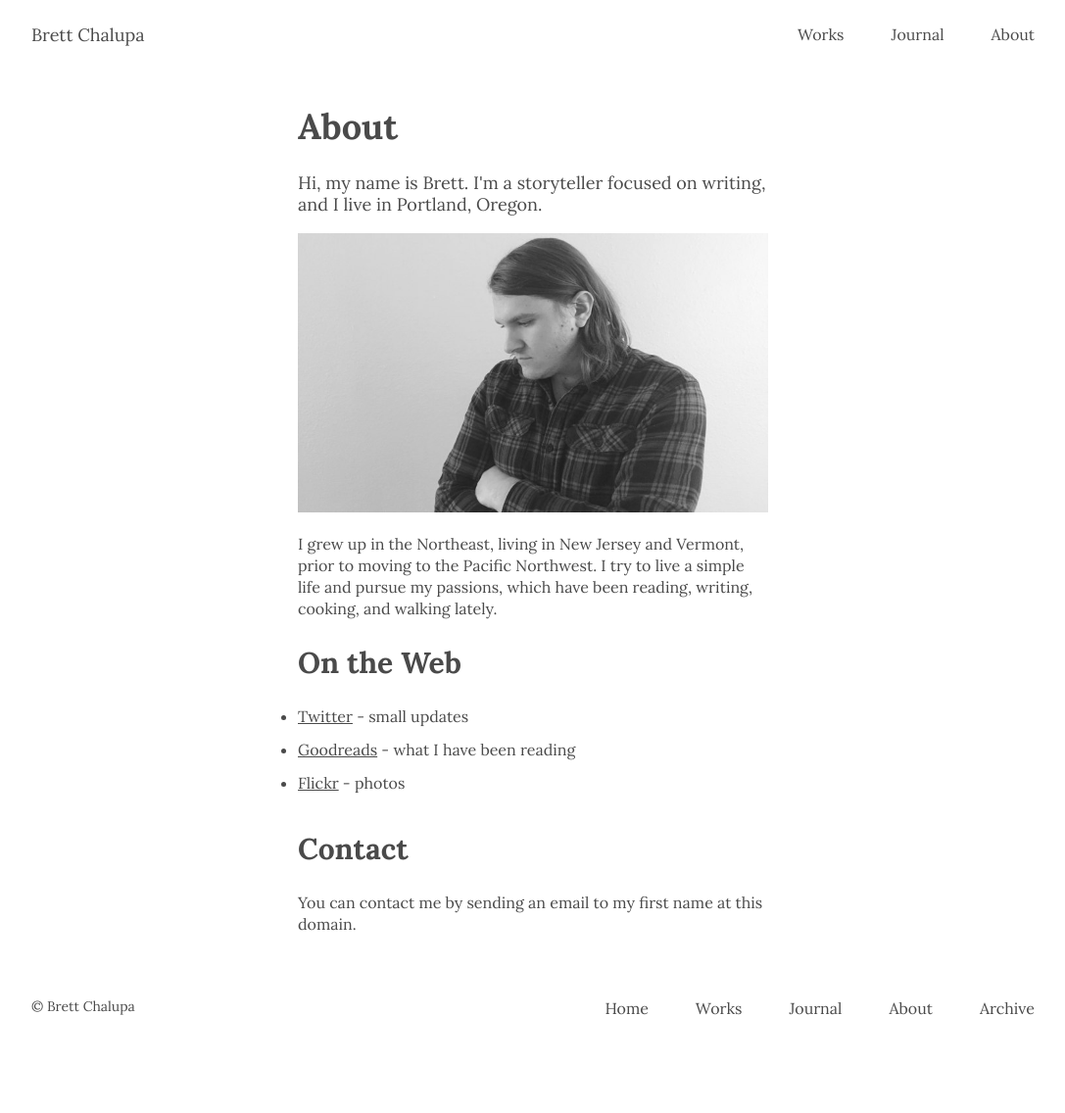
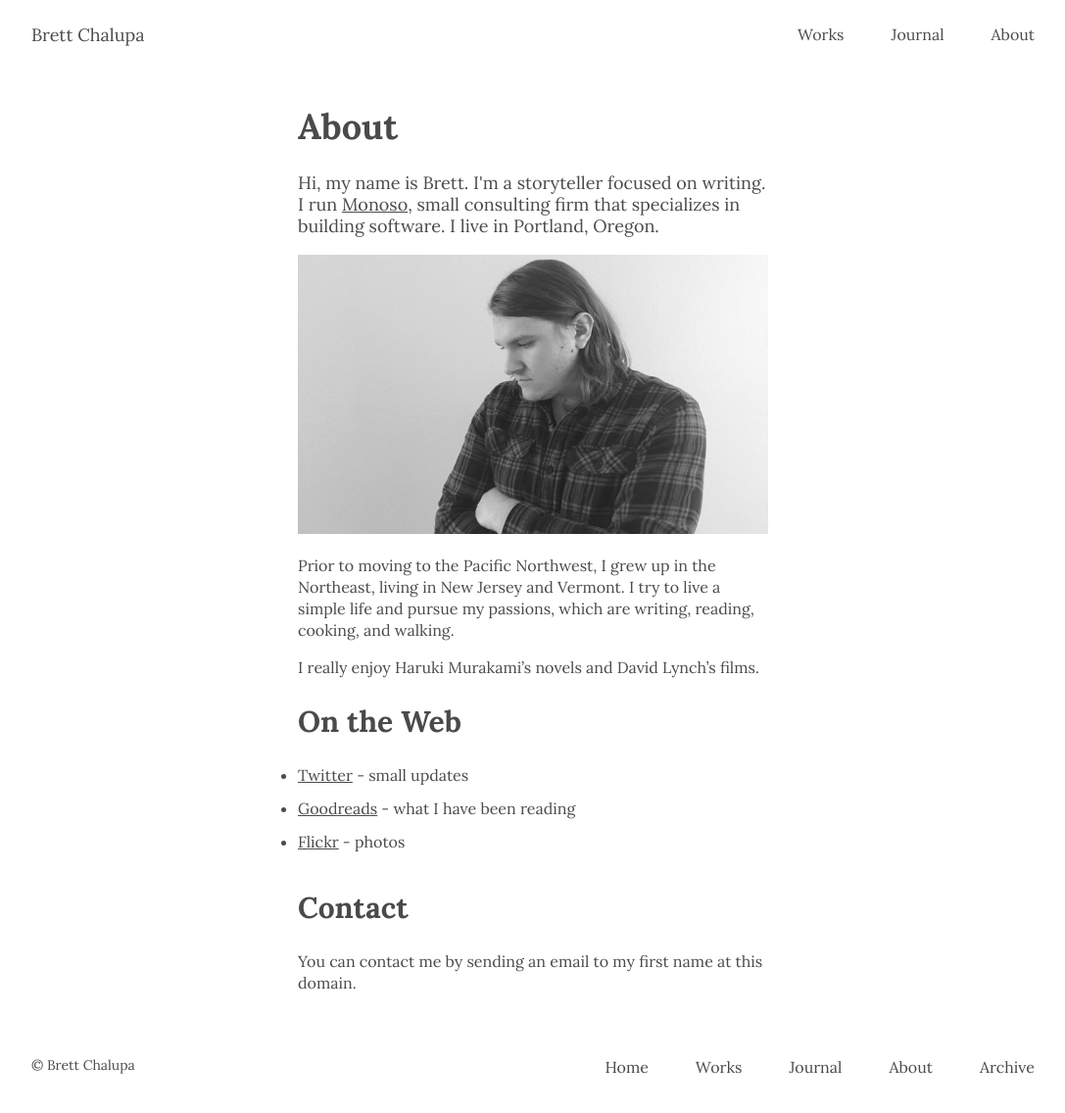
Before and after one commit to brettchalupa/brettchalupa.github.io, a Jekyll site: the page built from about.md, in a window 1280 px wide. Shown: the whole page at 98% size, without its empty margins (96-1183 px from the left). Built offline with Jekyll 4.4.1, drawn with Linux system fonts in a browser that asks for light colours; a script that is not in the unit is left out; before the commit the page ends 1076 px from its top, so only the background shows below that.

Commit message:
Update bio & description
This expands upon the About intro & bio to be more detailed and better
written. It also expands upon the home page description to be a bit more
detailed.

```diff
--- a/about.md
+++ b/about.md
@@ -7,15 +7,20 @@ layout: default
 
 # About
 
-<p class='intro'>Hi, my name is Brett. I'm a storyteller focused on
-writing, and I live in Portland, Oregon.</p>
+<p class='intro'>
+Hi, my name is Brett. I'm a storyteller focused on
+writing. I run <a href='http://www.monoso.co'>Monoso</a>,
+small consulting firm that specializes in building software.
+I live in Portland, Oregon.
+</p>
 
 ![Photo of Brett, his mother, and his grandmother](/img/brett_about.jpg)
 
-I grew up in the Northeast, living in New Jersey and Vermont, prior to
-moving to the Pacific Northwest. I try to live a simple life and pursue
-my passions, which have been reading, writing, cooking, and walking
-lately.
+Prior to moving to the Pacific Northwest, I grew up in the Northeast,
+living in New Jersey and Vermont. I try to live a simple life and
+pursue my passions, which are writing, reading, cooking, and walking.
+
+I really enjoy Haruki Murakami's novels and David Lynch's films.
 
 ## On the Web
 
--- a/index.html
+++ b/index.html
@@ -7,7 +7,7 @@ layout: default
   <div class="intro">
     <h1>Brett Chalupa</h1>
 
-    <h4>Writer</h4>
+    <h4>Writer, designer, and developer</h4>
   </div>
 
   <div class='section featured-works'>
```
